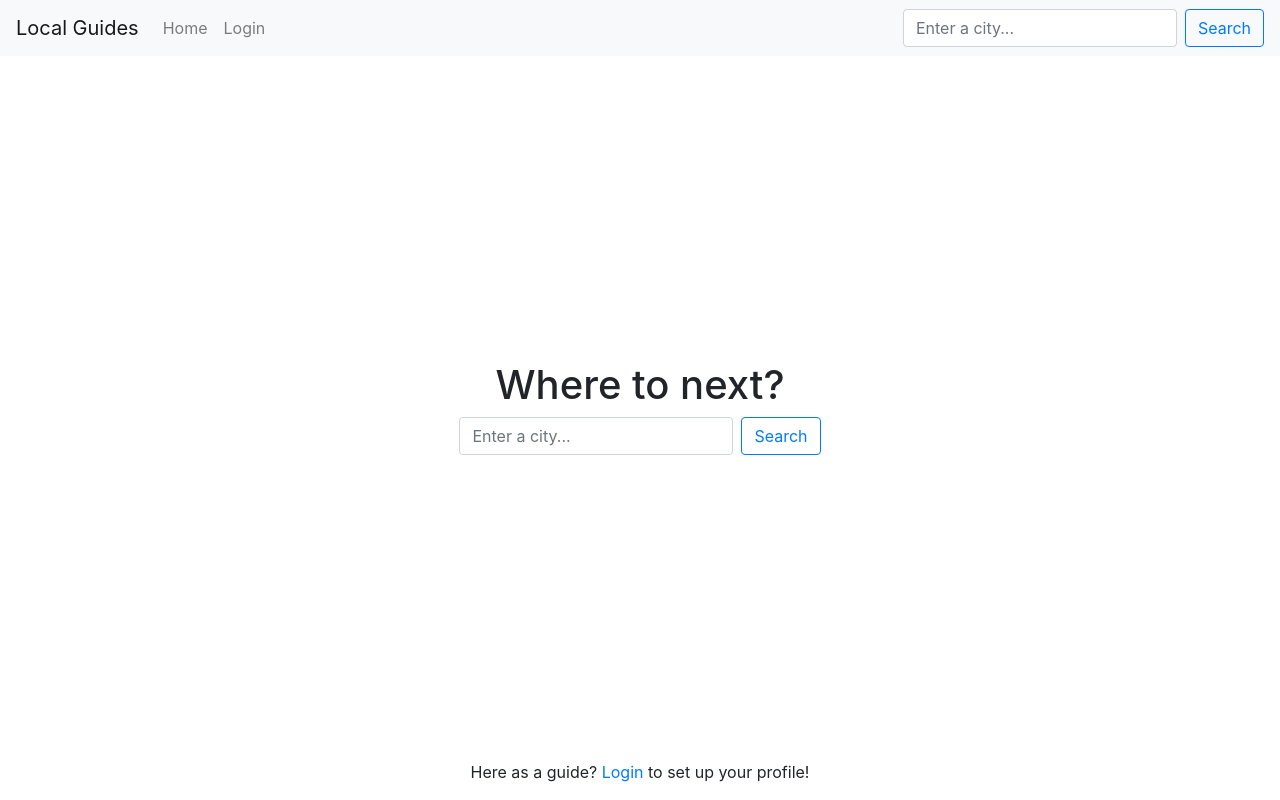
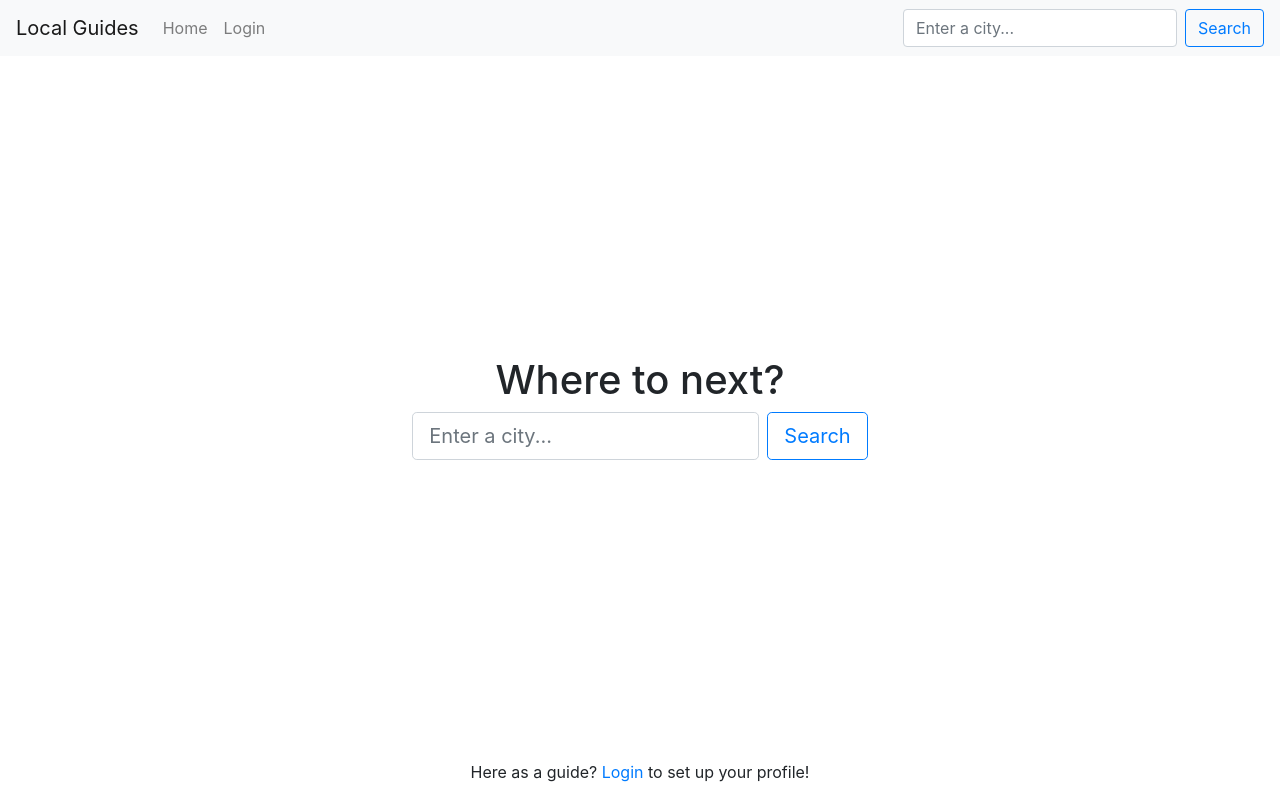
Before and after one commit to marcus2k/local-guides, a React (Create React App) app: page / in a window 1280 px wide. Built offline with nearby package versions, Linux system fonts and the light colour scheme.

Commit message:
Increase size of main search field

```diff
--- a/src/components/CityForm.js
+++ b/src/components/CityForm.js
@@ -1,5 +1,5 @@
 import React, { useState } from 'react';
-import { Form, FormControl, Button } from 'react-bootstrap';
+import { Form, FormControl, Button, Row, Col } from 'react-bootstrap';
 
 const CityForm = (props) => {
     const { cityHandler, isMain } = props;
@@ -18,9 +18,11 @@ const CityForm = (props) => {
                 </Form>
             }
             {isMain &&
-                <Form inline onSubmit={cityHandler(searchText)}>
-                    <FormControl type="text" defaultValue="" onChange={updateSearchText} placeholder="Enter a city..." className="mr-sm-2" />
-                    <Button variant="outline-primary" type="submit">Search</Button>
+                <Form size="lg" inline onSubmit={cityHandler(searchText)}>
+                    <Form.Row>
+                        <FormControl size="lg" type="text" defaultValue="" onChange={updateSearchText} placeholder="Enter a city..." className="mr-sm-2" />
+                        <Button size="lg" variant="outline-primary" type="submit">Search</Button>
+                    </Form.Row>
                 </Form>
             }
         </>
```
Also changed, not shown: 1 other file (tests, documents, lock files or other folders).
